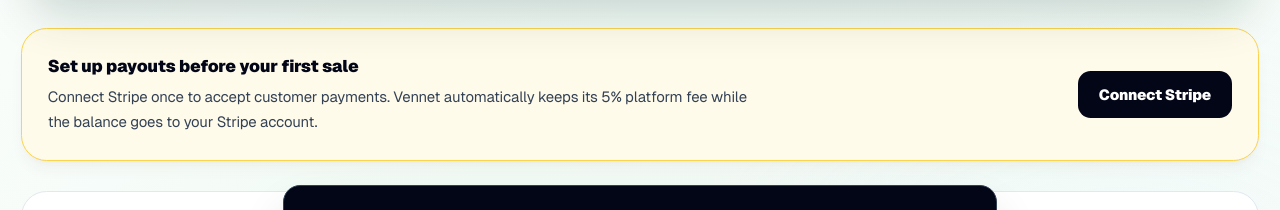
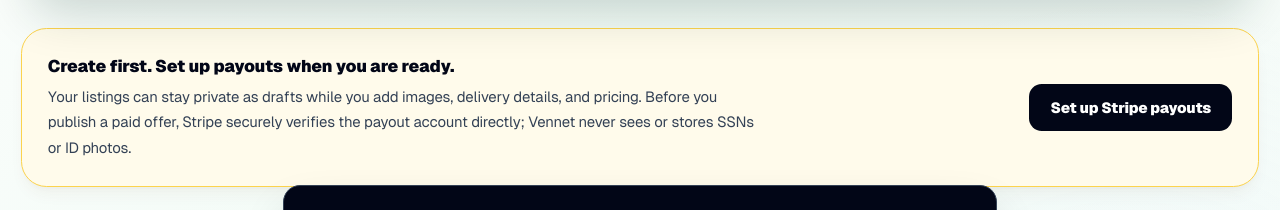
Before and after one commit to MagroOwner/Vennet, a Next.js app: page /dashboard/seller in a window 1280 px wide. Shown: the part 377-587 px from the top of the page. Built offline with nearby package versions, Linux system fonts and the light colour scheme; no server answers; the database is empty; sample sign-in values are in the browser's storage.

Commit message:
Explain draft-first seller payout flow

```diff
--- a/src/app/dashboard/seller/page.tsx
+++ b/src/app/dashboard/seller/page.tsx
@@ -28,7 +28,7 @@ export default async function SellerDashboardPage() {
   return <main className="space-y-7 pb-12">
     <section className="relative overflow-hidden rounded-3xl bg-slate-950 px-7 py-8 text-white shadow-2xl shadow-emerald-950/20 sm:px-10"><div className="absolute inset-0 bg-[radial-gradient(circle_at_85%_0%,rgba(52,211,153,.25),transparent_37%)]" /><div className="relative flex flex-wrap items-end justify-between gap-5"><div><p className="text-xs font-black uppercase tracking-[.2em] text-emerald-300">Vennet seller studio</p><h1 className="mt-2 text-4xl font-black tracking-tight">Build a storefront people trust.</h1><p className="mt-3 max-w-xl text-base leading-7 text-slate-300">Publish digital work, grow repeat customers, and keep every sale and payout in one place.</p></div><Link href="/marketplace/new" className="rounded-xl bg-emerald-300 px-5 py-3 text-sm font-black text-slate-950 shadow-lg shadow-emerald-950/30 transition hover:-translate-y-0.5 hover:bg-emerald-200">Create a listing →</Link></div></section>
 
-    {!stripeAccount?.chargesEnabled && <section className="flex flex-wrap items-center justify-between gap-5 rounded-3xl border border-amber-300 bg-amber-50 p-6 shadow-lg shadow-amber-900/5"><div><p className="font-black text-slate-950">Set up payouts before your first sale</p><p className="mt-1 max-w-2xl text-sm leading-6 text-slate-700">Connect Stripe once to accept customer payments. Vennet automatically keeps its 5% platform fee while the balance goes to your Stripe account.</p></div><Link href="/stripe/onboarding" className="rounded-xl bg-slate-950 px-5 py-3 text-sm font-black text-white transition hover:bg-slate-800">Connect Stripe</Link></section>}
+    {!stripeAccount?.chargesEnabled && <section className="flex flex-wrap items-center justify-between gap-5 rounded-3xl border border-amber-300 bg-amber-50 p-6 shadow-lg shadow-amber-900/5"><div><p className="font-black text-slate-950">Create first. Set up payouts when you are ready.</p><p className="mt-1 max-w-2xl text-sm leading-6 text-slate-700">Your listings can stay private as drafts while you add images, delivery details, and pricing. Before you publish a paid offer, Stripe securely verifies the payout account directly; Vennet never sees or stores SSNs or ID photos.</p></div><Link href="/stripe/onboarding" className="rounded-xl bg-slate-950 px-5 py-3 text-sm font-black text-white transition hover:bg-slate-800">Set up Stripe payouts</Link></section>}
 
     <section className="grid gap-4 md:grid-cols-4">{[["Live offers", listings.filter((listing) => listing.status === "active").length, "Currently visible in marketplace"], ["Completed orders", paidSales.length, "Paid customer purchases"], ["Your earnings", formatPrice(revenueCents), "After Vennet’s 5% fee"], ["Average order", formatPrice(averageOrder), "Across completed sales"]].map(([label, value, caption], index) => <article key={String(label)} className={"rounded-3xl p-5 shadow-xl shadow-slate-900/5 " + (index === 2 ? "bg-emerald-300 text-slate-950" : "border border-slate-200 bg-white")}><p className={"text-sm font-bold " + (index === 2 ? "text-slate-700" : "text-slate-600")}>{label}</p><p className="mt-3 text-3xl font-black tracking-tight">{value}</p><p className={"mt-2 text-sm " + (index === 2 ? "text-slate-700" : "text-slate-500")}>{caption}</p></article>)}</section>
 
```
